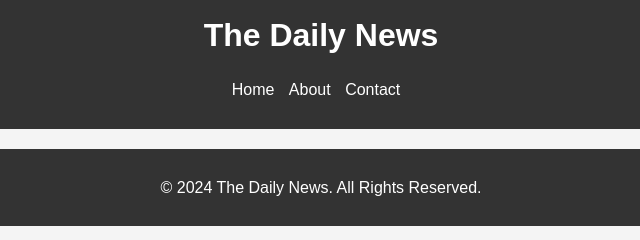
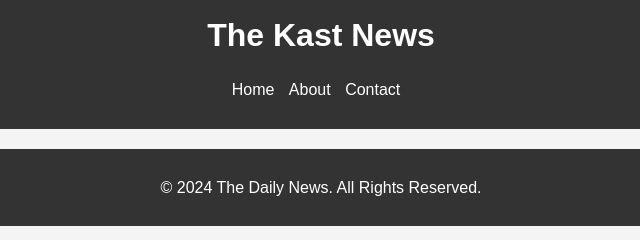
Before and after one commit to Branimir96/myApp, a plain HTML site: page contact.html in a window 1280 px wide. Shown: the full height of the page, 319-959 px from the left. Drawn offline with Linux system fonts and the light colour scheme.

Commit message:
Update contact.html

```diff
--- a/contact.html
+++ b/contact.html
@@ -3,12 +3,12 @@
 <head>
     <meta charset="UTF-8">
     <meta name="viewport" content="width=device-width, initial-scale=1.0">
-    <title>The Daily News</title>
+    <title>The Kast News</title>
     <link rel="stylesheet" href="styles.css">
 </head>
 <body>
     <header>
-        <h1>The Daily News</h1>
+        <h1>The Kast News</h1>
         <nav>
             <ul>
                 <li><a href="index.html">Home</a></li>
```
